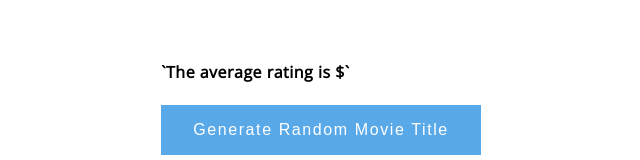
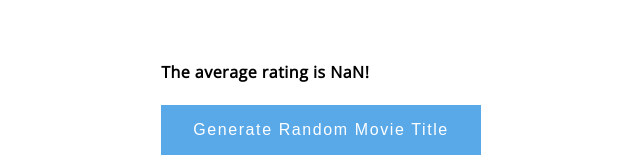
Before and after one commit to jayflan/acme-random-movie-generator, a React app: page / in a window 1280 px wide. Shown: the top 160 px of the page, without its empty margins (319-959 px from the left). Built offline with nearby package versions, Linux system fonts and the light colour scheme; no server answers.

Commit message:
Done: avg rating / Next: star plus/minus buttons

```diff
--- a/client/Movies.js
+++ b/client/Movies.js
@@ -5,18 +5,18 @@ import { createMovie, deleteMovie } from './store';
 class Movies extends Component {
   constructor(props) {
     super(props);
-
   }
 
-  avgStars() {
-
-  }
 
   render() {
+    console.log(this.props);
     return (
       <div id='content'>
         <div>
-          <h4>`The average rating is ${this.avgStars()}`</h4>
+          <h4>{`The average rating is ${Math.round(this.props.movies.reduce((acc, movie) => {
+            acc += movie.star
+            return acc;
+            },0) / this.props.movies.length)}!`}</h4>
           <button onClick={()=>{this.props.createMovie()}}>Generate Random Movie Title</button>
         </div>
         <ul>
@@ -42,8 +42,16 @@ export default connect(
   ({ movies})=> {
   // const movie = movies.find(currMovie => currMovie.id === match.params.id * 1)
     //above line turned off, using match.params.id not needed w/ spa
+    const avgStars = () => {
+      const result = movies.reduce((acc, currMovie) => {
+        acc += currMovie.star;
+        return acc;
+      },0);
+      return result / movies.length;
+    }
   return {
-    movies
+    movies,
+    avgStars: () => avgStars()
   }
 },
 (dispatch, { history })=> {
```
Also changed, not shown: 1 other file (tests, documents, lock files or other folders).
